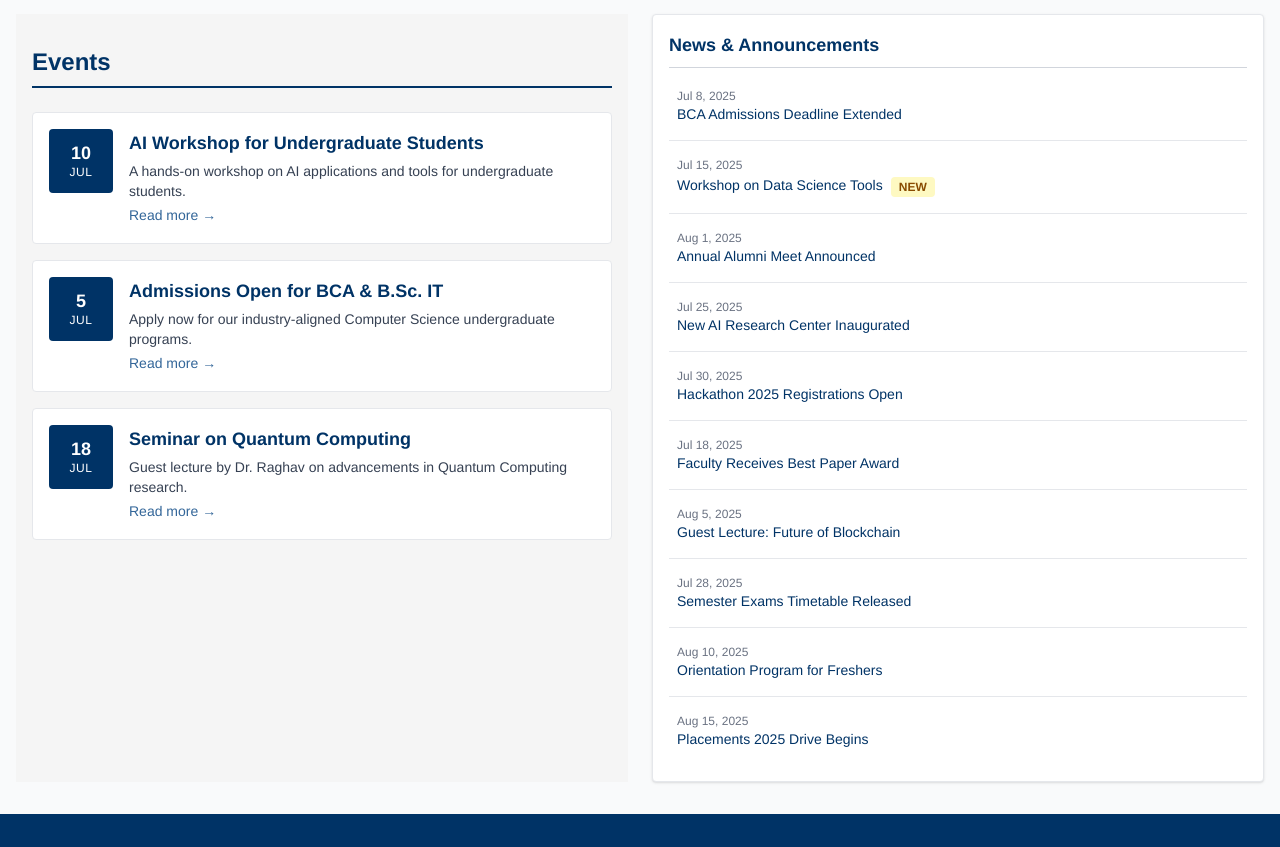
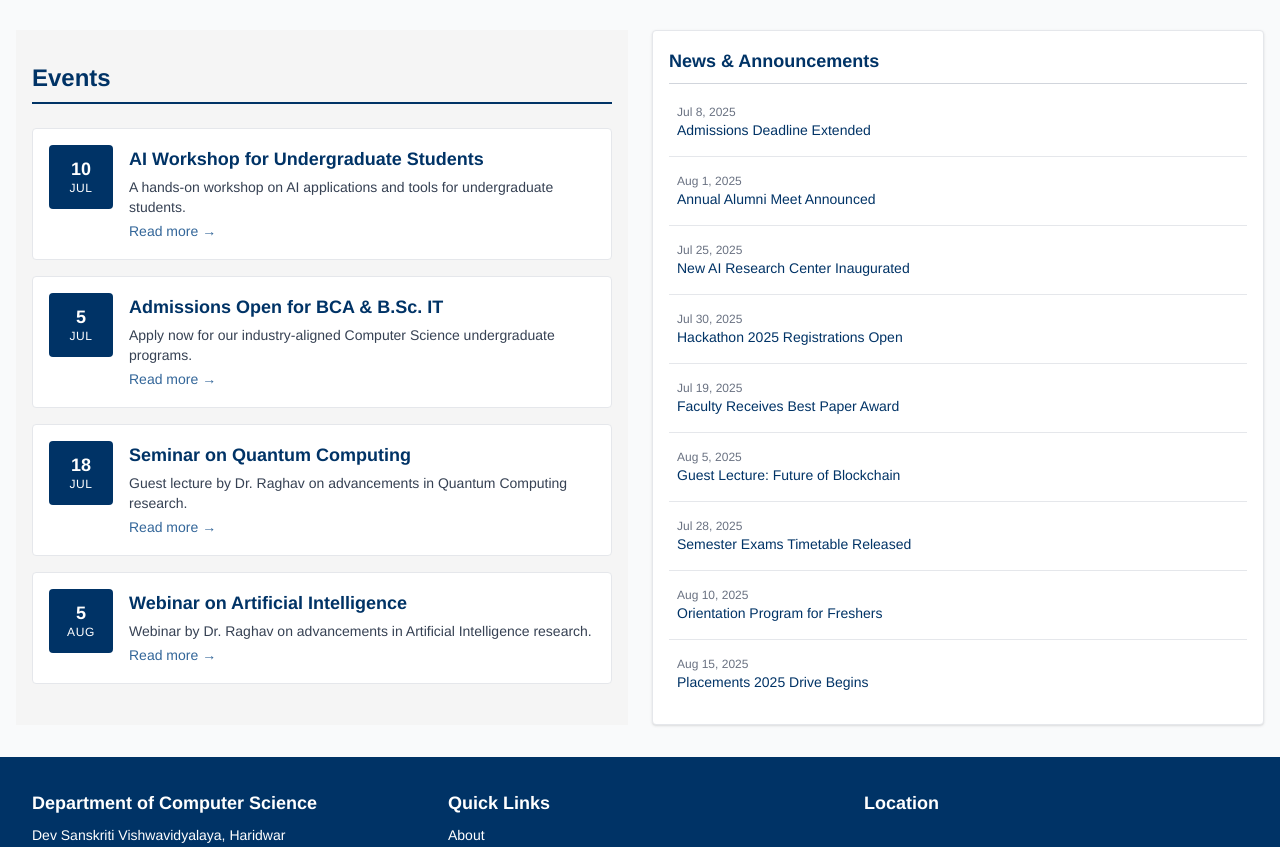
Before and after one commit to hemantsinghdsvv/cs-department-website, a Next.js app: page / in a window 1280 px wide. Shown: the part 999-1846 px from the top of the page. Built offline with nearby package versions, Linux system fonts and the light colour scheme; grey boxes are pictures that could not be loaded.

Commit message:
alumni page  Changes

```diff
--- a/components/EventsSection.js
+++ b/components/EventsSection.js
@@ -20,6 +20,12 @@ const events = [
     title: "Seminar on Quantum Computing",
     date: "2025-07-18",
     description: "Guest lecture by Dr. Raghav on advancements in Quantum Computing research.",
+    link: "/events/quantum-computing",
+  },
+   {
+    title: "Webinar on Artificial Intelligence",
+    date: "2025-08-05",
+    description: "Webinar by Dr. Raghav on advancements in Artificial Intelligence research.",
     link: "/events/quantum-computing",
   },
 ];
--- a/components/NewsSection.js
+++ b/components/NewsSection.js
@@ -13,12 +13,11 @@ function isNew(dateString, days = 7) {
 
 // Dummy announcements with ISO dates for consistency
 const announcements = [
-  { title: "BCA Admissions Deadline Extended", date: "2025-07-08", link: "/admissions" },
-  { title: "Workshop on Data Science Tools", date: "2025-07-15", link: "/events/data-science-workshop" },
+  { title: " Admissions Deadline Extended", date: "2025-07-08", link: "/admissions" },
   { title: "Annual Alumni Meet Announced", date: "2025-08-01", link: "/events/alumni-meet" },
   { title: "New AI Research Center Inaugurated", date: "2025-07-25", link: "/research/ai-center" },
   { title: "Hackathon 2025 Registrations Open", date: "2025-07-30", link: "/events/hackathon-2025" },
-  { title: "Faculty Receives Best Paper Award", date: "2025-07-18", link: "/research/publications" },
+  { title: "Faculty Receives Best Paper Award", date: "2025-07-19", link: "/research/publications" },
   { title: "Guest Lecture: Future of Blockchain", date: "2025-08-05", link: "/events/blockchain-talk" },
   { title: "Semester Exams Timetable Released", date: "2025-07-28", link: "/academics/timetable" },
   { title: "Orientation Program for Freshers", date: "2025-08-10", link: "/events/orientation" },
@@ -45,7 +44,7 @@ export default function NewsSection() {
               <p className="text-sm text-[#003366] font-medium flex items-center flex-wrap">
                 {item.title}
                 {isNew(item.date) && (
-                  <span className="ml-2 mt-1 px-2 py-0.5 text-xs font-semibold bg-yellow-100 text-yellow-800 rounded">
+                  <span className="ml-2 mt-1 px-2 py-0.5 text-xs font-semibold bg-yellow-100 border-1 text-yellow-800 rounded">
                     NEW
                   </span>
                 )}
--- a/components/QuickLinksSection.js
+++ b/components/QuickLinksSection.js
@@ -6,23 +6,23 @@ import { CalendarIcon, DocumentTextIcon, AcademicCapIcon, UsersIcon } from "@her
 const quickLinks = [
   {
     title: "Academic Calendar",
-    href: "/calendar",
-    icon: <CalendarIcon className="h-6 w-6 text-blue-900" />,
+    href: "/utilities/calendar",
+    icon: <CalendarIcon className="h-10 w-10 text-blue-900" />,
   },
   {
     title: "Admissions Open",
     href: "/admissions",
-    icon: <DocumentTextIcon className="h-6 w-6 text-blue-900" />,
+    icon: <DocumentTextIcon className="h-10 w-10 text-blue-900" />,
   },
   {
     title: "Placements",
     href: "/placements",
-    icon: <AcademicCapIcon className="h-6 w-6 text-blue-900" />,
+    icon: <AcademicCapIcon className="h-10 w-10 text-blue-900" />,
   },
   {
     title: "Alumni Network",
     href: "/alumni",
-    icon: <UsersIcon className="h-6 w-6 text-blue-900" />,
+    icon: <UsersIcon className="h-10 w-10 text-blue-900" />,
   },
 ];
 
--- a/pages/people/alumni.js
+++ b/pages/people/alumni.js
@@ -155,13 +155,13 @@ export default function AlumniPage() {
                   <p>
                     <span className="font-medium text-gray-900">Course:</span> {alum.course}
                   </p>
-                  {/*
+                  {
       {alum.mobile && (
         <p>
           <span className="font-medium text-gray-900">Mobile:</span> {alum.mobile}
         </p>
       )}
-      */}
+    }
                   {alum.email && (
                     <p>
                       <span className="font-medium text-gray-900">Email:</span>{" "}
```
